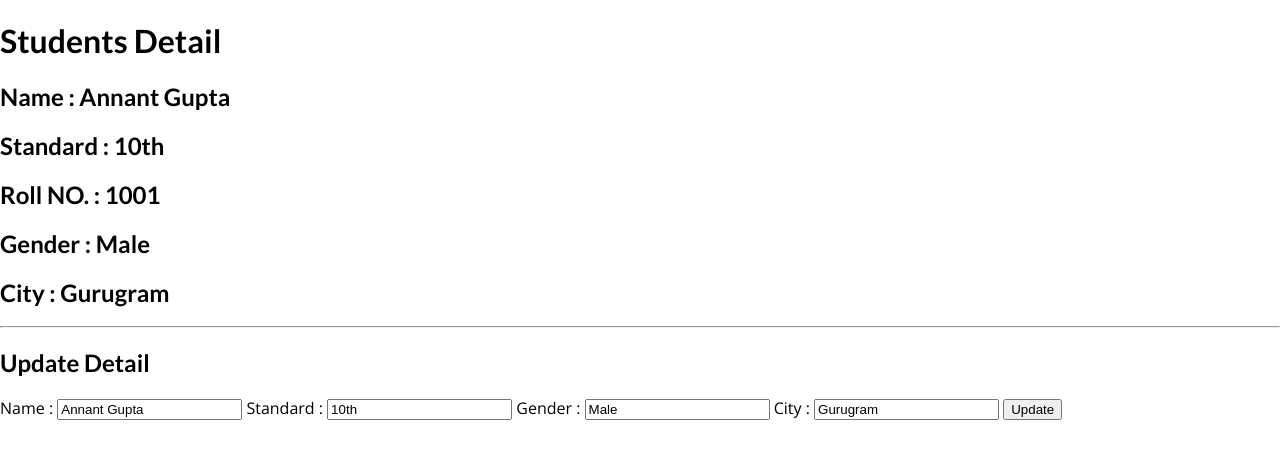
After one commit to smhj022/student-management-system, a Django app: page /student-details/3 in a window 1280 px wide. The commit adds this page. Shown: the top 459 px of the page. Run offline with Django 3.2, Linux system fonts and the light colour scheme; data comes from the database, SQL or seed files in the repository; both versions use the stored data as it was after the commit.

Commit message:
Student detail page added with update functionality

```diff
--- a/students/models.py
+++ b/students/models.py
@@ -1,6 +1,7 @@
 from django.db import models
 
 # Create your models here.
+# Object Relational Mapper (ORM)
 
 
 class Student(models.Model):
--- a/students/templates/students/index.html
+++ b/students/templates/students/index.html
@@ -14,4 +14,10 @@
         {% endfor %}
     </ul>
 </section>
+<section>
+    <form action="{% url 'registration-page' %}">
+        {% csrf_token %}
+        <button>Add Student</button>
+    </form>
+</section>
 {% endblock %}
--- /dev/null
+++ b/students/templates/students/student_detail.html
@@ -0,0 +1,30 @@
+{% extends "base.html" %}
+
+
+{% block title %}
+    <h1>Students Detail</h1>
+{% endblock %}
+
+{% block content %}
+    <h2>Name : {{ student_detail.name }}</h2>
+    <h2>Standard : {{ student_detail.standard }}</h2>
+    <h2>Roll NO. : {{ student_detail.roll_no }}</h2>
+    <h2>Gender : {{ student_detail.gender }}</h2>
+    <h2>City : {{ student_detail.city }}</h2>
+    <hr>
+    <section>
+        <h1>Update Detail</h1>
+        <form action="" method="POST">
+            {% csrf_token %}
+            <label for="name">Name : </label>
+            <input type="text" name="name" value="{{ student_detail.name }}">
+            <label for="standard">Standard : </label>
+            <input type="text" name="standard" value="{{ student_detail.standard }}">
+            <label for="gender">Gender : </label>
+            <input type="text" name="gender" value="{{ student_detail.gender }}">
+            <label for="city">City : </label>
+            <input type="text" name="city" value="{{ student_detail.city }}">
+            <button>Update</button>
+        </form>
+    </section>
+{% endblock %}
--- a/students/urls.py
+++ b/students/urls.py
@@ -5,5 +5,6 @@ from . import views
 urlpatterns = [
     path("", views.index, name="index-page"),
     path("registration", views.StudentEntry.as_view(), name="registration-page"),
-    path("class-detail/<str:standard>", views.ClassDetails.as_view(), name="class-details")
+    path("class-detail/<str:standard>", views.ClassDetails.as_view(), name="class-details"),
+    path("student-details/<int:id>", views.StudentDetails.as_view(), name="student-details")
 ]
--- a/students/views.py
+++ b/students/views.py
@@ -11,15 +11,20 @@ from .models import Student
 # Create your views here.
 
 
-def roll_no_generator(no_of_Student_in_class, standard):
+def roll_no_generator(standard):
+    students = Student.objects.filter(standard=standard)
+    students_in_class = len(students)
+    try:
+        last_student_roll_no = students[students_in_class-1].roll_no
+        last_value_of_roll_no = int(last_student_roll_no[-1])
+    except AssertionError:
+        last_value_of_roll_no = 0
+
     if len(standard) == 4:
         roll_prefix = standard[:2]
-        print(type(roll_prefix))
-        print(roll_prefix)
     else:
         roll_prefix = standard[0]
-    roll_suffix = str(no_of_Student_in_class+1)
-    print(roll_suffix)
+    roll_suffix = str(last_value_of_roll_no+1)
     roll_no = roll_prefix + "0" + roll_suffix
     return roll_no
 
@@ -46,9 +51,7 @@ class StudentEntry(View):
             student_standard = data["standard"]
 
             # generating roll no
-            students = Student.objects.filter(standard=student_standard)
-            students_in_class = len(students)
-            student_roll_no = roll_no_generator(students_in_class, student_standard)
+            student_roll_no = roll_no_generator(student_standard)
 
             # add student to database
             new_student = Student(name=student_name, standard=student_standard,
@@ -68,3 +71,28 @@ class ClassDetails(View):
             "students_in_class": students_in_class,
             "standard": standard
         })
+
+
+class StudentDetails(View):
+    def get(self, request, id):
+        form = StudentRegistration()
+        student_detail = Student.objects.get(id=id)
+        return render(request, "students/student_detail.html", {
+            "student_detail": student_detail,
+            "form": form
+        })
+
+    def post(self, request, id):
+        req_body_params = request.POST
+        try:
+            student_detail: Student = Student.objects.get(id=id)
+            student_detail.name = req_body_params["name"]
+            student_detail.standard = req_body_params["standard"]
+            student_detail.gender = req_body_params["gender"]
+            student_detail.city = req_body_params["city"]
+            student_detail.roll_no = roll_no_generator(req_body_params["standard"])
+            student_detail.save()
+            return HttpResponseRedirect("/")
+
+        except Student.DoesNotExist:
+            return HttpResponseRedirect("/")
```
Also changed, not shown: students/templates/students/class_details.html (+3 -5 lines), db.sqlite3.
